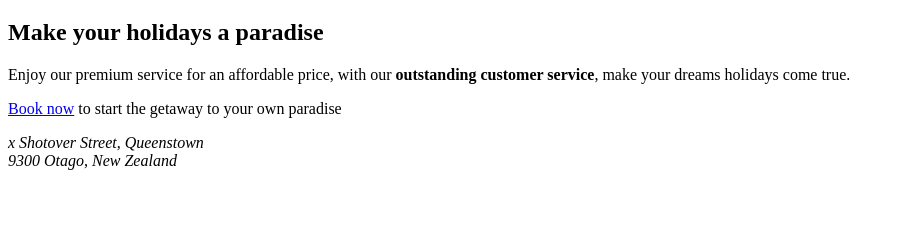
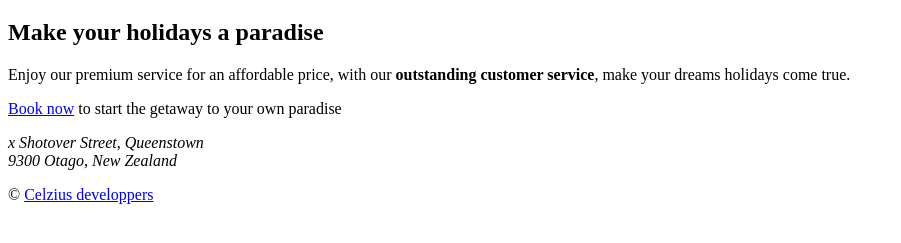
Before and after one commit to JavoFrola/hotel-template, a plain HTML site: page index.html in a window 1280 px wide. Shown: the part 61-304 px from the top of the page, without its empty margins (0-901 px from the left). Drawn offline with Linux system fonts and the light colour scheme.

Commit message:
Copy right added

```diff
--- a/index.html
+++ b/index.html
@@ -14,5 +14,8 @@
     x Shotover Street, Queenstown <br/ >
     9300 Otago, New Zealand
   </address>
+  <p>
+    &copy; <a href ="https://javofrola.github.io/celzius-developpers/." target="_blank">Celzius developpers</a>
+  </p>
 </body>
 </html>
```
